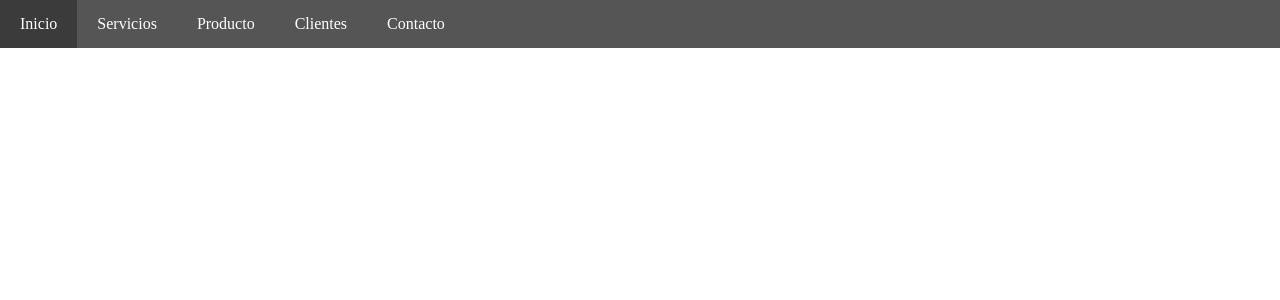
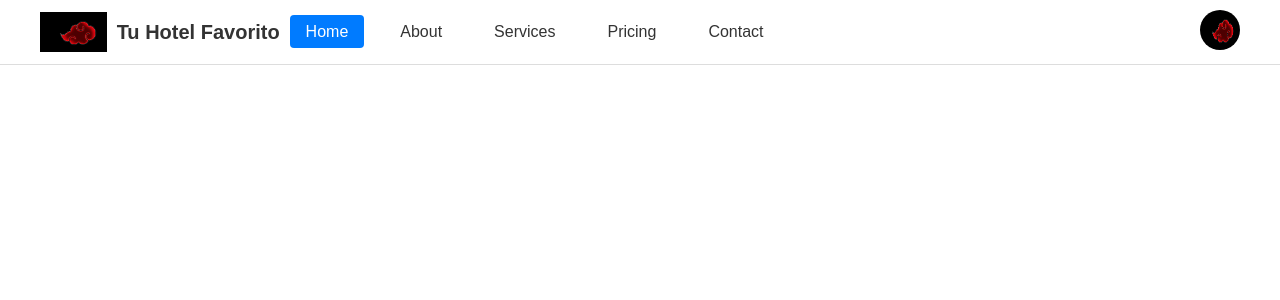
Before and after one commit to Eriosoul/ChatBot_AI_Flask, a Flask app: page /home in a window 1280 px wide. Shown: the top 300 px of the page. Run offline with Flask 3, Linux system fonts and the light colour scheme.

Commit message:
avances con nuesta app

```diff
--- a/routes/login.py
+++ b/routes/login.py
@@ -22,9 +22,9 @@ def login():
 
                 if user:
                     stored_hashed_password = user['password']
-                    metodo_cript = hashlib.sha256()
-                    metodo_cript.update(password.encode())
-                    hashed_input_password = metodo_cript.hexdigest()
+                    metod_cript = hashlib.sha256()
+                    metod_cript.update(password.encode())
+                    hashed_input_password = metod_cript.hexdigest()
 
                     if hashed_input_password == stored_hashed_password:
                         # Generar token y fecha de expiración
--- /dev/null
+++ b/static/css/nav_home.css
@@ -0,0 +1,194 @@
+/* General Styles */
+body {
+  margin: 0;
+  font-family: Arial, sans-serif;
+}
+
+.navbar {
+  background-color: #fff;
+  border-bottom: 1px solid #ddd;
+  padding: 10px 20px;
+  display: flex;
+  justify-content: center;
+}
+
+.container {
+  display: flex;
+  justify-content: space-between; /* Espacia los elementos */
+  align-items: center;
+  width: 100%;
+  max-width: 1200px;
+  margin: 0 auto; /* Centrar en la página */
+}
+
+.navbar-brand {
+  display: flex;
+  align-items: center;
+  text-decoration: none;
+}
+
+.logo {
+  height: 40px;
+  margin-right: 10px;
+}
+
+.brand-name {
+  font-size: 20px;
+  font-weight: bold;
+  color: #333;
+}
+
+.nav-links {
+  display: flex;
+  list-style: none;
+  margin: 0;
+  padding: 0;
+}
+
+.nav-links li {
+  margin: 0 10px;
+}
+
+.nav-links a {
+  text-decoration: none;
+  color: #333;
+  padding: 8px 16px;
+  border-radius: 4px;
+  transition: background-color 0.3s;
+}
+
+.nav-links a:hover,
+.nav-links a.active {
+  background-color: #007bff;
+  color: #fff;
+}
+
+.user-menu {
+  display: flex;
+  align-items: center;
+  position: relative;
+  margin-left: auto; /* Empuja hacia la derecha */
+}
+
+.user-avatar img {
+  height: 40px;
+  width: 40px;
+  border-radius: 50%;
+  cursor: pointer;
+}
+
+.dropdown-menu {
+  display: none;
+  position: absolute;
+  right: 0;
+  top: 50px;
+  background-color: #fff;
+  border: 1px solid #ddd;
+  border-radius: 8px;
+  width: 200px;
+  box-shadow: 0 2px 10px rgba(0, 0, 0, 0.1);
+}
+
+.dropdown-menu.show {
+  display: block;
+}
+
+.user-menu:hover .dropdown-menu {
+  display: block;
+}
+
+.user-info {
+  padding: 10px;
+  border-bottom: 1px solid #ddd;
+}
+
+.user-info .user-name {
+  font-weight: bold;
+  color: #333;
+}
+
+.user-info .user-email {
+  font-size: 14px;
+  color: #777;
+}
+
+.dropdown-menu ul {
+  list-style: none;
+  margin: 0;
+  padding: 0;
+}
+
+.dropdown-menu li {
+  border-bottom: 1px solid #ddd;
+}
+
+.dropdown-menu li:last-child {
+  border-bottom: none;
+}
+
+.dropdown-menu a {
+  display: block;
+  text-decoration: none;
+  color: #333;
+  padding: 10px;
+  transition: background-color 0.3s;
+}
+
+.dropdown-menu a:hover {
+  background-color: #f7f7f7;
+}
+
+.menu-toggle {
+  display: none;
+  background: none;
+  border: none;
+  cursor: pointer;
+}
+
+.hamburger {
+  width: 24px;
+  height: 2px;
+  background-color: #333;
+  display: block;
+  position: relative;
+}
+
+.hamburger::before,
+.hamburger::after {
+  content: '';
+  width: 24px;
+  height: 2px;
+  background-color: #333;
+  position: absolute;
+  left: 0;
+}
+
+.hamburger::before {
+  top: -8px;
+}
+
+.hamburger::after {
+  top: 8px;
+}
+
+/* Responsive */
+@media (max-width: 768px) {
+  .nav-links {
+    display: none;
+    flex-direction: column;
+    position: absolute;
+    top: 60px;
+    left: 0;
+    background-color: #fff;
+    width: 100%;
+    border-top: 1px solid #ddd;
+  }
+
+  .menu-toggle {
+    display: block;
+  }
+
+  .menu-toggle.active + .nav-links {
+    display: flex;
+  }
+}
--- /dev/null
+++ b/static/js/open_close_menu.js
@@ -0,0 +1,38 @@
+document.addEventListener("DOMContentLoaded", function () {
+    const userAvatar = document.getElementById("user-avatar");
+    const dropdownMenu = document.getElementById("dropdown-menu");
+    const toggleTheme = document.getElementById("toggle-theme");
+
+    // abrir y cerrar el menu con el evento del clic
+    userAvatar.addEventListener("click", function (e) {
+        e.stopPropagation(); // Evita que el evento se propague al documento
+        dropdownMenu.classList.toggle("show");
+    });
+    // cerrar el menu si haces clic fuera de el
+    document.addEventListener("click", function () {
+        dropdownMenu.classList.remove("show");
+    });
+
+    // Cambia entre modo claro y oscuro
+    toggleTheme.addEventListener("click", function () {
+        document.body.classList.toggle("dark-theme"); // Añade o elimina la clase "dark-theme" al body
+        updateTheme(); // Actualiza el tema visual
+    });
+
+    // Verifica el estado actual del tema y lo aplica
+    function updateTheme() {
+        const isDarkTheme = document.body.classList.contains("dark-theme");
+
+        // Si está en tema oscuro, cambia el color de fondo y texto
+        if (isDarkTheme) {
+            document.body.style.backgroundColor = "#151E21";
+            document.body.style.color = "#7DDFEE";
+        } else {
+            document.body.style.backgroundColor = "#ffffff";
+            document.body.style.color = "#000000";
+        }
+    }
+
+    // Llama a la función para aplicar el tema al cargar la página
+    updateTheme();
+});
--- a/templates/home.html
+++ b/templates/home.html
@@ -2,28 +2,42 @@
 <html lang="en">
 <head>
     <meta charset="UTF-8">
-    <link rel="stylesheet" href="{{ url_for('static', filename='css/home.css') }}">
+    <link rel="stylesheet" href="{{ url_for('static', filename='css/nav_home.css') }}">
     <title>{% block title %}Tu hotel de confianza{% endblock %}</title>
 </head>
 <body>
-    <header>
-        <input type="checkbox" id="botonMenu">
-        <label for="botonMenu">
-            <img src="{{ url_for('static', filename='images/ico.png') }}" alt="">
-        </label>
-        <nav>
-            <ul>
-                <li><a href="{{ url_for('home.home') }}">Inicio</a></li>
-                <li><a href="#">Servicios</a></li>
-                <li><a href="#">Producto</a></li>
-                <li><a href="#">Clientes</a></li>
-                <li><a href="#">Contacto</a></li>
-            </ul>
-        </nav>
-    </header>
-    <main>
-        {% block content %}
-        {% endblock %}
-    </main>
+    <nav class="navbar">
+    <div class="container">
+        <a href="#" class="navbar-brand">
+            <img src="logo.png" alt="Logo" class="logo">
+            <span class="brand-name">Tu Hotel Favorito</span>
+        </a>
+        <ul class="nav-links">
+            <li><a href="#" class="active">Home</a></li>
+            <li><a href="#">About</a></li>
+            <li><a href="#">Services</a></li>
+            <li><a href="#">Pricing</a></li>
+            <li><a href="#">Contact</a></li>
+        </ul>
+        <div class="user-menu">
+            <div class="user-avatar" id="user-avatar">
+                <img src="static/images/logo.png" alt="User">
+            </div>
+            <div class="dropdown-menu" id="dropdown-menu">
+                <div class="user-info">
+                    <span class="user-name">pepe reyes</span>
+                    <span class="user-email">ejemplo@gmail.com</span>
+                </div>
+                <ul>
+                    <li><a href="#">Dashboard</a></li>
+                    <li><a href="#">Settings</a></li>
+                    <li><a href="#" id="toggle-theme">Toggle Theme</a></li>
+                    <li><a href="#">Sign out</a></li>
+                </ul>
+            </div>
+        </div>
+    </div>
+    </nav>
+    <script src="{{ url_for('static', filename='js/open_close_menu.js') }}"></script>
 </body>
 </html>
--- a/templates/login.html
+++ b/templates/login.html
@@ -39,12 +39,13 @@
             <br>
             <!-- Botón de Registro -->
             <div class="d-grid gap-1">
-                <a href="http://127.0.0.1:5000/register" class="btn btn-secondary">Crear cuenta</a>
+                <a href="http://127.0.0.1:5000/register" class="btn btn-secondary">Crear Cuenta</a>
             </div>
         </form>
     </div>
 
     <!-- Bootstrap JS Bundle -->
     <script src="https://cdn.jsdelivr.net/npm/bootstrap@5.3.2/dist/js/bootstrap.bundle.min.js"></script>
+
 </body>
 </html>
```
Also changed, not shown: static/css/registro.css (added, +81 -0 lines), templates/register.html (+80 -1 lines), static/images/logo.png (added).
